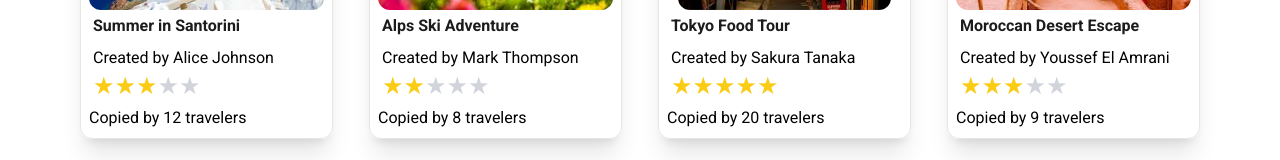
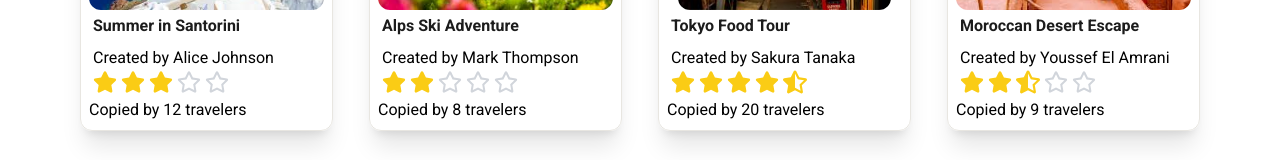
Before and after one commit to HackYourFutureProjects/c51-final-project-group-C, a React (Vite) app in the folder client/: page / in a window 1280 px wide. Shown: the part 582-742 px from the top of the page. Built offline with nearby package versions, Linux system fonts and the light colour scheme; no server answers.

Commit message:
Refactoring the star component to allow half rating

```diff
--- a/client/src/components/RatingStars.jsx
+++ b/client/src/components/RatingStars.jsx
@@ -1,20 +1,44 @@
+import { FaStar, FaStarHalfAlt, FaRegStar } from "react-icons/fa";
+
 function RatingStars({ rating, onRate }) {
   const totalStars = 5;
 
   return (
-    <span
-      className="rating-stars text-accent"
-      aria-label={`Rating: ${rating} out of 5`}
-    >
-      {Array.from({ length: totalStars }).map((_, i) => (
-        <span
-          key={i}
-          onClick={() => onRate && onRate(i + 1)}
-          className={`cursor-pointer text-2xl ${i < rating ? "text-yellow-400" : "text-gray-300"}`}
-        >
-          ★
-        </span>
-      ))}
+    <span className="flex gap-1" aria-label={`Rating: ${rating} out of 5`}>
+      {Array.from({ length: totalStars }).map((_, i) => {
+        const full = i + 1 <= Math.floor(rating);
+        const half =
+          i + 1 === Math.ceil(rating) &&
+          rating % 1 >= 0.25 &&
+          rating % 1 < 0.75;
+
+        let icon;
+        if (full || (i + 1 === Math.ceil(rating) && rating % 1 >= 0.75)) {
+          icon = <FaStar className="text-yellow-400" size={24} />;
+        } else if (half) {
+          icon = <FaStarHalfAlt className="text-yellow-400" size={24} />;
+        } else {
+          icon = <FaRegStar className="text-gray-300" size={24} />;
+        }
+
+        return (
+          <span
+            key={i}
+            className="relative cursor-pointer w-6 h-6"
+            style={{ position: "relative" }}
+          >
+            {icon}
+            <span
+              className="absolute top-0 left-0 w-1/2 h-full"
+              onClick={() => onRate && onRate(i + 0.5)}
+            />
+            <span
+              className="absolute top-0 right-0 w-1/2 h-full"
+              onClick={() => onRate && onRate(i + 1)}
+            />
+          </span>
+        );
+      })}
     </span>
   );
 }
```
